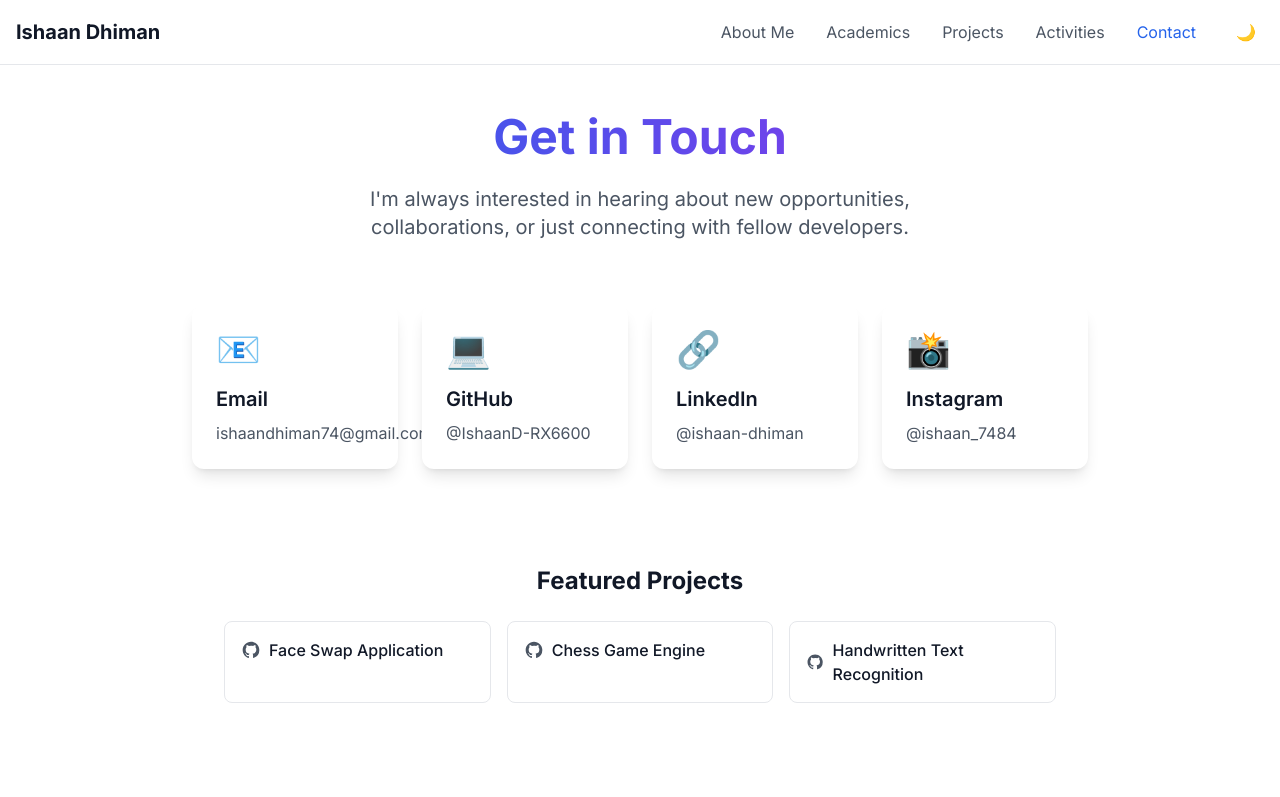
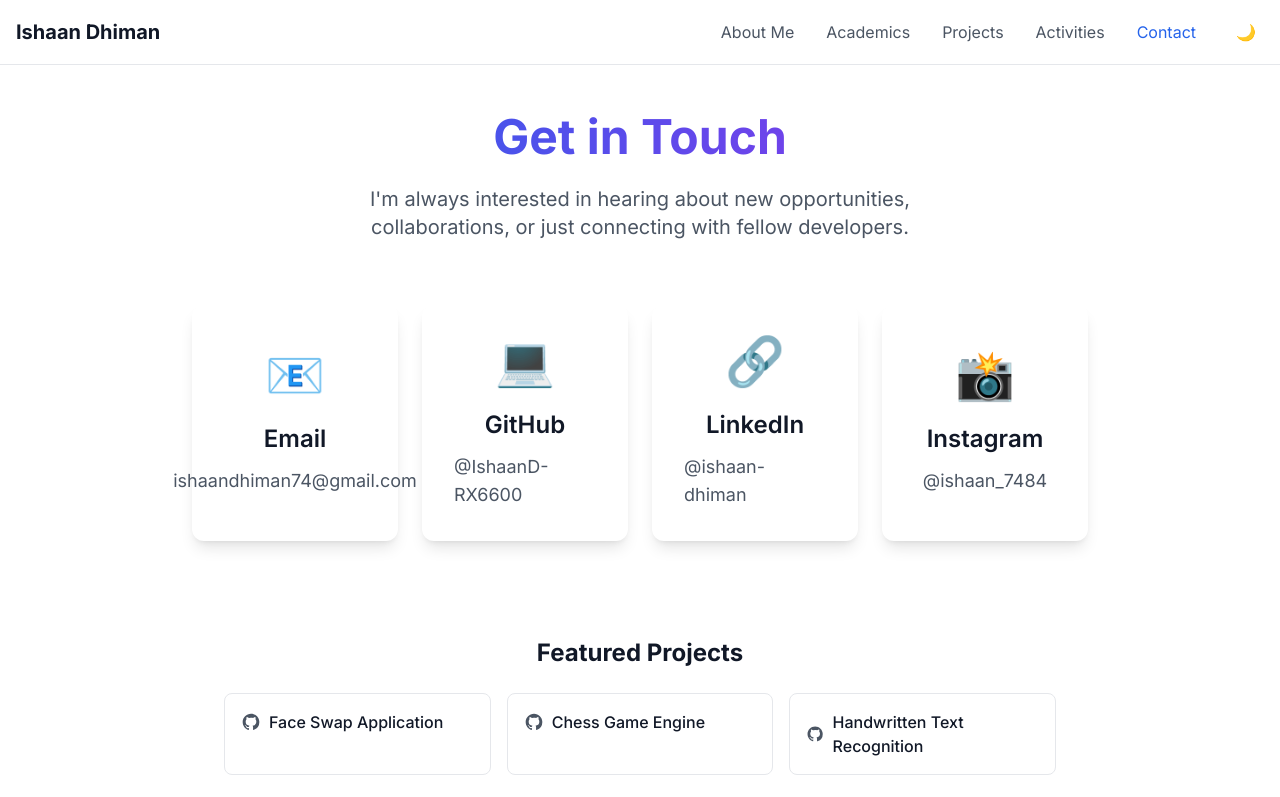
Before and after one commit to IshaanD-RX6600/IshaanDhiman, a Next.js app: page /contact in a window 1280 px wide. Shown: the top 797 px of the page. Built offline with nearby package versions, Linux system fonts and the light colour scheme.

Commit message:
Improve contact page link card styling and layout

```diff
--- a/src/app/contact/page.tsx
+++ b/src/app/contact/page.tsx
@@ -70,11 +70,11 @@ export default function ContactPage() {
               href={info.href}
               target="_blank"
               rel="noopener noreferrer"
-              className="p-6 bg-white dark:bg-gray-800 rounded-xl shadow-lg hover:shadow-xl transition-all duration-300 transform hover:scale-105"
+              className="p-8 bg-white dark:bg-gray-800 rounded-xl shadow-lg hover:shadow-xl transition-all duration-300 transform hover:scale-105 flex flex-col items-center justify-center min-h-[200px]"
             >
-              <div className="text-4xl mb-4">{info.icon}</div>
-              <h3 className="text-xl font-semibold mb-2">{info.title}</h3>
-              <p className="text-gray-600 dark:text-gray-400">{info.value}</p>
+              <div className="text-5xl mb-6">{info.icon}</div>
+              <h3 className="text-2xl font-semibold mb-3">{info.title}</h3>
+              <p className="text-gray-600 dark:text-gray-400 text-lg">{info.value}</p>
             </a>
           ))}
         </div>
```
